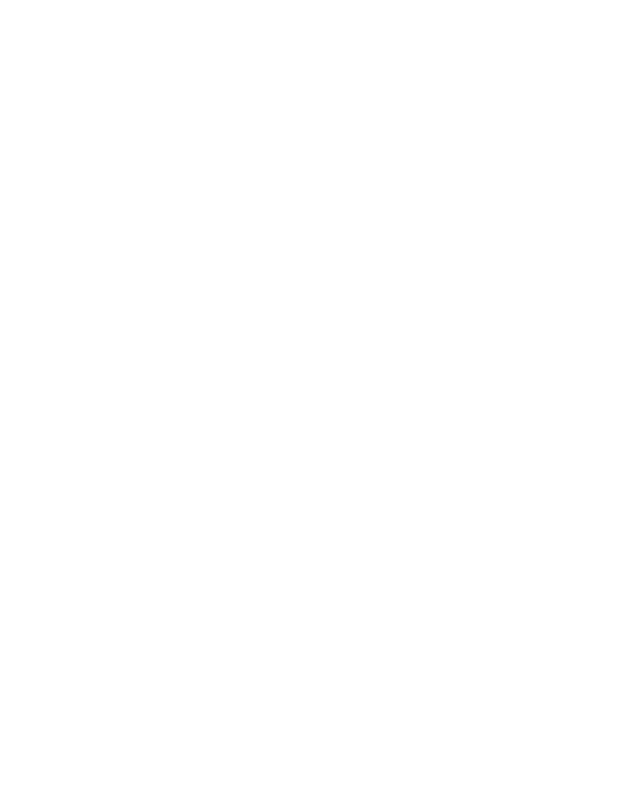
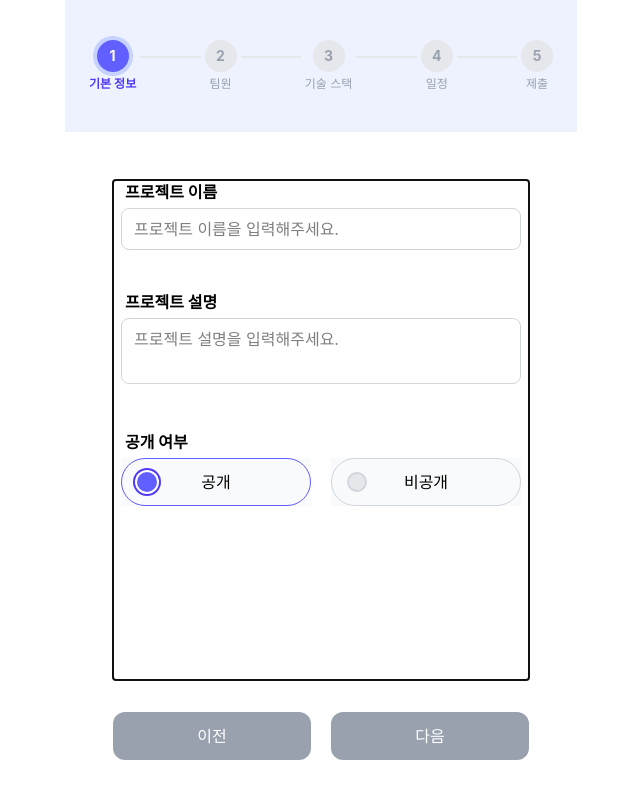
Before and after one commit to commitnow-dev/assignment-frontend-by-0xCAFE-M-1770368693180, a React (Vite) app: page /wizard/1 in a window 1280 px wide. Before the commit this address had no page. Shown: the whole page, without its empty margins (319-959 px from the left). Built offline with nearby package versions, Linux system fonts and the light colour scheme.

Commit message:
refactor: 위자드 네비게이션 전체 리팩토링

```diff
--- a/src/App.tsx
+++ b/src/App.tsx
@@ -1,12 +1,8 @@
-import { Route, Routes } from 'react-router-dom';
+import { Navigate, Route, Routes } from 'react-router-dom';
 import { Toaster } from 'sonner';
 import WizardLayout from '@/layout/WizardLayout';
+import StepOutlet from '@/layout/StepOutlet';
 import HomePage from '@/pages/HomePage';
-import BasicInfoPage from '@/pages/BasicInfoPage';
-import TeamSetupPage from '@/pages/TeamSetupPage';
-import TagSelectPage from '@/pages/TagSelectPage';
-import ScheduleSetupPage from '@/pages/ScheduleSetupPage';
-import SubmitPage from '@/pages/SubmitPage';
 
 export default function App() {
   return (
@@ -16,11 +12,8 @@
       <Routes>
         <Route path="/" element={<HomePage />} />
         <Route path="wizard" element={<WizardLayout />}>
-          <Route path="step-1" element={<BasicInfoPage />} />
-          <Route path="step-2" element={<TeamSetupPage />} />
-          <Route path="step-3" element={<TagSelectPage />} />
-          <Route path="step-4" element={<ScheduleSetupPage />} />
-          <Route path="step-5" element={<SubmitPage />} />
+          <Route index element={<Navigate to="1" replace />} />
+          <Route path=":step" element={<StepOutlet />} />
         </Route>
       </Routes>
     </>
--- a/src/components/StepIndicator.tsx
+++ b/src/components/StepIndicator.tsx
@@ -3,13 +3,15 @@
 import type { WizardStep } from '@/types';
 import { WIZARD_STEPS } from '@/constants';
 import { useWizardNavigation } from '@/hooks/useWizardNavigation';
+import { useWizardStore } from '@/store/useWizardStore';
 
 export interface StepIndicatorProps {
   currentStep: WizardStep;
 }
 
 const StepIndicator = ({ currentStep }: StepIndicatorProps) => {
-  const { isStepValid, goToStep } = useWizardNavigation();
+  const { goToStep } = useWizardNavigation();
+  const { isStepValid } = useWizardStore();
 
   return (
     <div className="flex w-full items-start px-6">
--- a/src/constants/path.ts
+++ b/src/constants/path.ts
@@ -1,4 +1,4 @@
 export const PATH = {
   HOME: '/',
-  STEP: (step: number) => `/wizard/step-${step}`,
+  STEP: (step: number) => `/wizard/${step}`,
 };
--- /dev/null
+++ b/src/hooks/useSubmitWizard.ts
@@ -0,0 +1,29 @@
+import { useState } from 'react';
+import { useNavigate } from 'react-router-dom';
+import { toast } from 'sonner';
+import { createProject } from '@/api/project';
+import { useWizardStore } from '@/store/useWizardStore';
+import { LOADING, PATH, SUCCESS } from '@/constants';
+
+export function useSubmitWizard() {
+  const navigate = useNavigate();
+  const [isSubmitting, setIsSubmitting] = useState(false);
+  const { draft, reset } = useWizardStore();
+
+  const handleSubmit = () => {
+    if (isSubmitting) return;
+    setIsSubmitting(true);
+
+    toast.promise(createProject(draft), {
+      loading: LOADING.PROJECT,
+      success: () => {
+        reset();
+        navigate(PATH.HOME);
+        return SUCCESS.PROJECT;
+      },
+      finally: () => setIsSubmitting(false),
+    });
+  };
+
+  return { isSubmitting, handleSubmit };
+}
--- a/src/hooks/useWizardNavigation.ts
+++ b/src/hooks/useWizardNavigation.ts
@@ -1,14 +1,14 @@
-import { useLocation, useNavigate } from 'react-router-dom';
+import { useNavigate, useParams } from 'react-router-dom';
 import type { WizardStep } from '@/types';
 import { TOTAL_STEPS, PATH } from '@/constants';
 import { useWizardStore } from '@/store/useWizardStore';
 
 export function useWizardNavigation() {
-  const location = useLocation();
+  const { step } = useParams<{ step: string }>();
   const navigate = useNavigate();
   const { isStepValid } = useWizardStore();
 
-  const currentStep = Number(location.pathname.split('step-')[1]) as WizardStep;
+  const currentStep = Number(step) as WizardStep;
 
   const goToStep = (step: number) => {
     navigate(PATH.STEP(step));
@@ -25,5 +25,5 @@
     goToStep(currentStep + 1);
   };
 
-  return { currentStep, isStepValid, handlePrev, handleNext, goToStep };
+  return { currentStep, handlePrev, handleNext, goToStep };
 }
--- /dev/null
+++ b/src/layout/StepOutlet.tsx
@@ -0,0 +1,29 @@
+import { Navigate, useParams } from 'react-router-dom';
+import type { WizardStep } from '@/types';
+import BasicInfoPage from '@/pages/BasicInfoPage';
+import TeamSetupPage from '@/pages/TeamSetupPage';
+import TagSelectPage from '@/pages/TagSelectPage';
+import ScheduleSetupPage from '@/pages/ScheduleSetupPage';
+import SubmitPage from '@/pages/SubmitPage';
+
+const STEP_COMPONENTS: Record<number, React.ComponentType> = {
+  1: BasicInfoPage,
+  2: TeamSetupPage,
+  3: TagSelectPage,
+  4: ScheduleSetupPage,
+  5: SubmitPage,
+};
+
+export default function StepOutlet() {
+  const { step } = useParams<{ step: string }>();
+  const stepNum = Number(step);
+
+  const isValidStep = (n: number): n is WizardStep => [1, 2, 3, 4, 5].includes(n);
+
+  if (!isValidStep(stepNum)) {
+    return <Navigate to="/wizard/1" replace />;
+  }
+
+  const Page = STEP_COMPONENTS[stepNum];
+  return <Page />;
+}
--- a/src/layout/WizardLayout.tsx
+++ b/src/layout/WizardLayout.tsx
@@ -1,32 +1,21 @@
-import { useState } from 'react';
-import { Outlet, useNavigate } from 'react-router-dom';
-import { toast } from 'sonner';
-import { TOTAL_STEPS, PATH, SUCCESS, LOADING } from '@/constants';
+import { useEffect, useRef } from 'react';
+import { Outlet } from 'react-router-dom';
+import { TOTAL_STEPS } from '@/constants';
 import { Button, StepIndicator } from '@/components';
 import { useWizardNavigation } from '@/hooks/useWizardNavigation';
 import { useWizardStore } from '@/store/useWizardStore';
-import { createProject } from '@/api/project';
+import { useSubmitWizard } from '@/hooks/useSubmitWizard';
 
 export default function WizardLayout() {
-  const navigate = useNavigate();
-  const [isSubmitting, setIsSubmitting] = useState(false);
-  const { draft, reset } = useWizardStore();
-  const { currentStep, isStepValid, handlePrev, handleNext } = useWizardNavigation();
+  const contentRef = useRef<HTMLDivElement>(null);
 
-  const handleSubmit = () => {
-    if (isSubmitting) return;
-    setIsSubmitting(true);
+  const { isStepValid } = useWizardStore();
+  const { currentStep, handlePrev, handleNext } = useWizardNavigation();
+  const { handleSubmit } = useSubmitWizard();
 
-    toast.promise(createProject(draft), {
-      loading: LOADING.PROJECT,
-      success: () => {
-        reset();
-        navigate(PATH.HOME);
-        return SUCCESS.PROJECT;
-      },
-      finally: () => setIsSubmitting(false),
-    });
-  };
+  useEffect(() => {
+    contentRef.current?.focus();
+  }, [currentStep]);
 
   return (
     <div className="h-screen max-w-lg flex flex-col mx-auto">
@@ -35,14 +24,24 @@
       </div>
 
       <div className="flex flex-col w-full flex-1 px-5 sm:px-12 pt-12 pb-10  overflow-hidden">
-        <div className="flex-1 overflow-y-auto px-2 [&::-webkit-scrollbar]:hidden [-ms-overflow-style:none] [scrollbar-width:none] mb-8">
+        <div
+          ref={contentRef}
+          tabIndex={-1}
+          aria-label={`${currentStep}단계 콘텐츠`}
+          className="flex-1 overflow-y-auto px-2 [&::-webkit-scrollbar]:hidden [-ms-overflow-style:none] [scrollbar-width:none] mb-8"
+        >
           <Outlet />
         </div>
         <div className="flex w-full justify-between gap-5">
           {currentStep === TOTAL_STEPS ? (
-            <Button size="lg" onClick={handleSubmit}>
-              프로젝트 생성
-            </Button>
+            <>
+              <Button size="lg" isActive={currentStep > 1} onClick={handlePrev}>
+                이전
+              </Button>
+              <Button size="lg" onClick={handleSubmit}>
+                프로젝트 생성
+              </Button>
+            </>
           ) : (
             <>
               <Button size="lg" isActive={currentStep > 1} onClick={handlePrev}>
```
